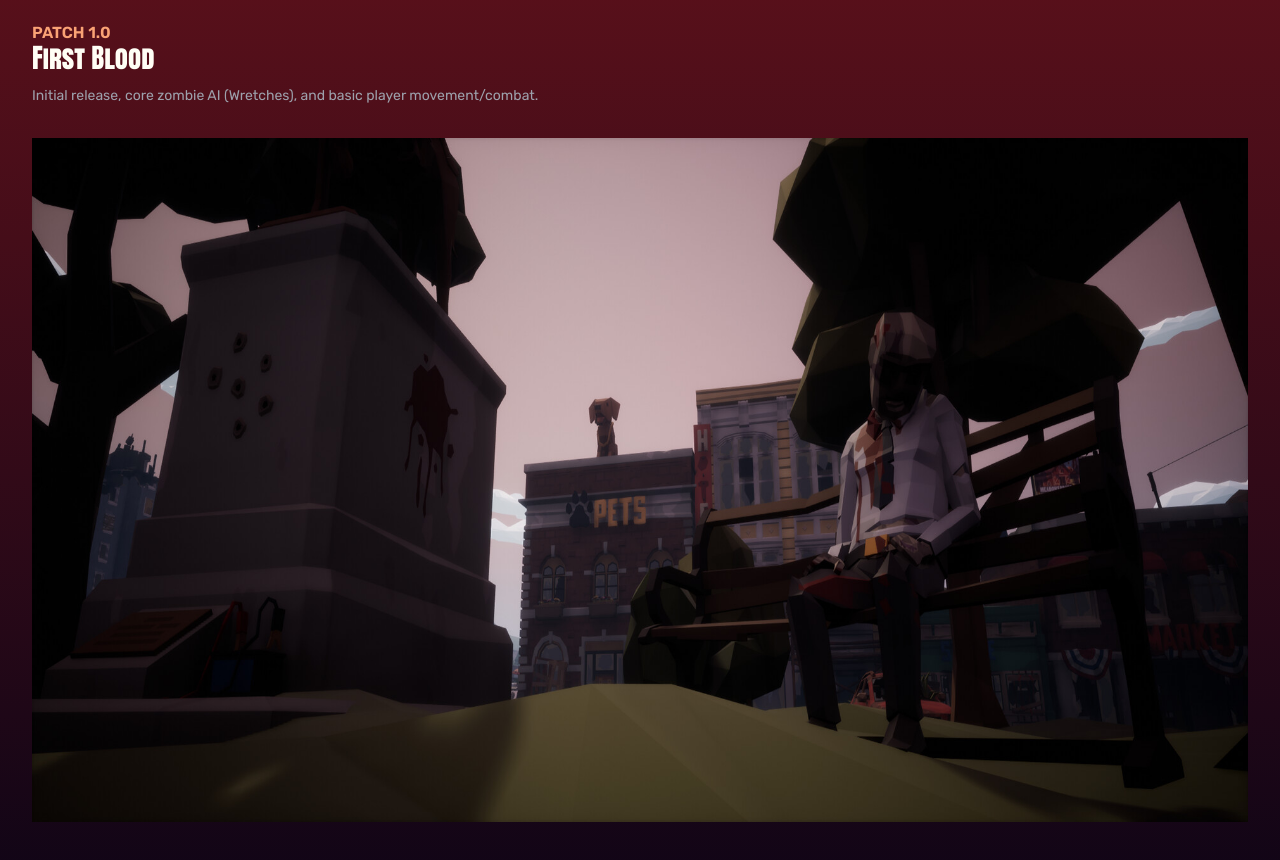
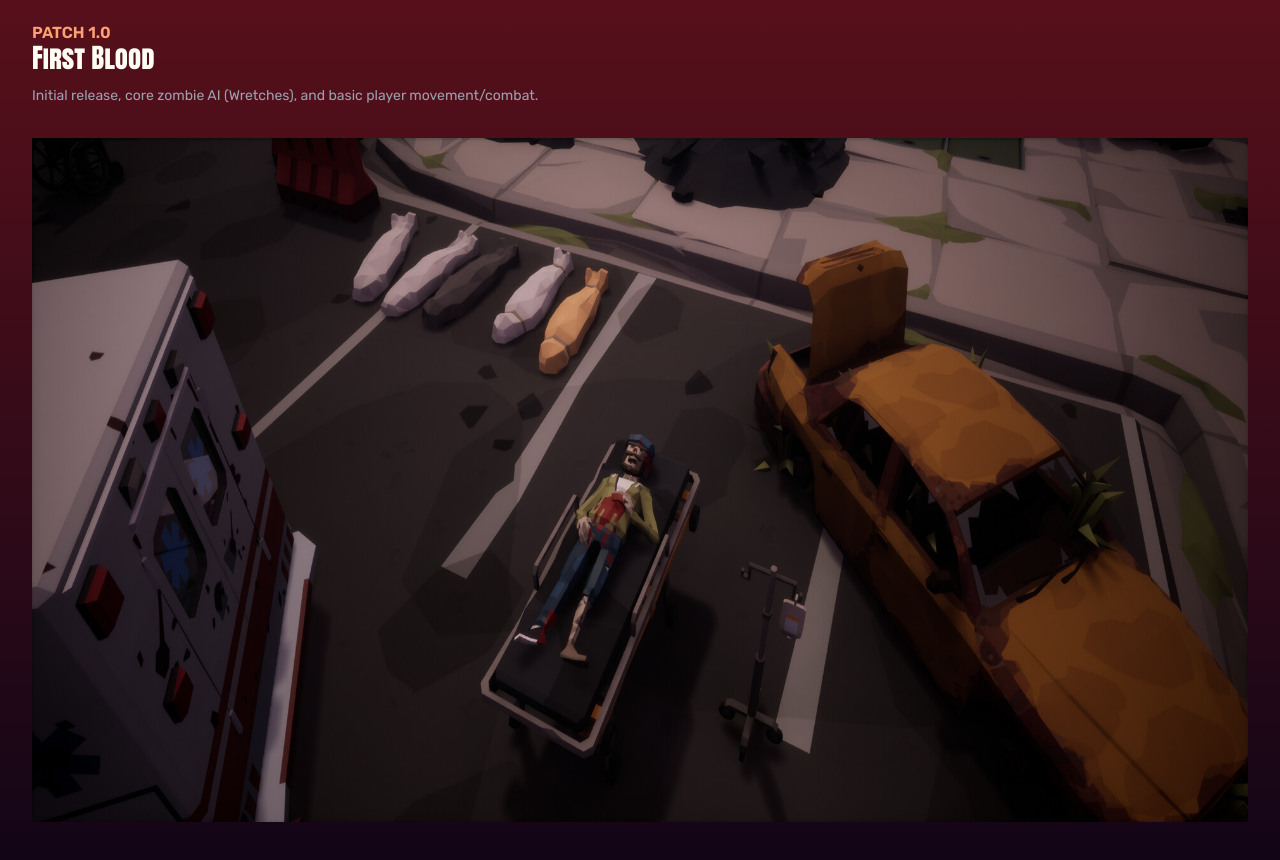
Before and after one commit to davidrivadeneyra/d.a.w.n, a React (Vite) app: page / in a window 1280 px wide. Shown: the part 1200-2060 px from the top of the page. Built offline with nearby package versions, Linux system fonts and the light colour scheme.

Commit message:
agrego otra imagen

```diff
--- a/src/App.jsx
+++ b/src/App.jsx
@@ -67,7 +67,7 @@ function App() {
 
 						</div>
 						<div className='path-image'>
-							<img src="/src/assets/img/01.jpg" alt="" />
+							<img src="/src/assets/img/02.jpg" alt="" />
 						</div>
 
 
```
